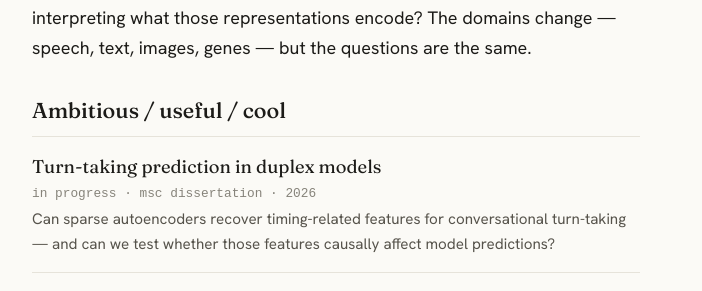
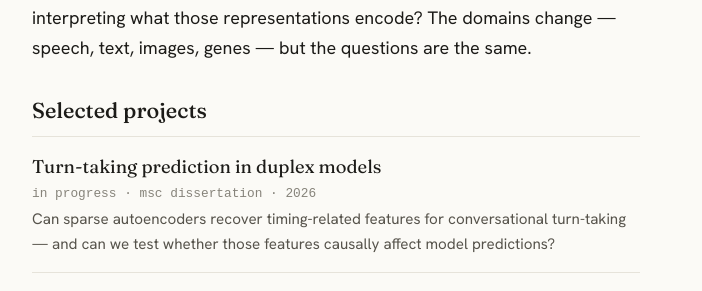
Before and after one commit to aidanlowrie/aidanlowrie.github.io, a Jekyll site: the page built from projects/index.md, in a window 1280 px wide and 900 px high. Shown: the part 269-560 px from the top of the window, without its empty margins (288-990 px from the left). Built offline with Jekyll 4.4.1, drawn with Linux system fonts in a browser that asks for light colours; some web fonts are replaced.

Commit message:
Rename projects section heading

```diff
--- a/projects/index.md
+++ b/projects/index.md
@@ -9,7 +9,7 @@ representations of structured data, and what can you discover by interpreting
 what those representations encode? The domains change — speech, text, images,
 genes — but the questions are the same.
 
-## Ambitious / useful / cool
+## Selected projects
 
 <ul class="research-list">
 {% assign projects = site.projects | sort: 'order' %}
```
